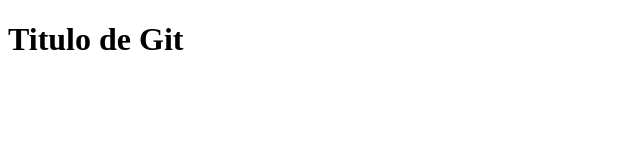
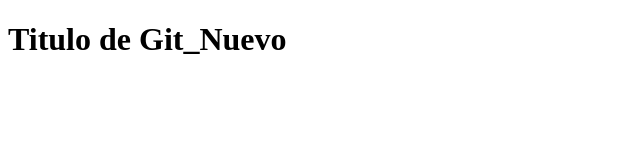
Before and after one commit to vvalenzuela/HelloWorld_GIT, a plain HTML site: page index.html in a window 1280 px wide. Shown: the whole page, without its empty margins (0-640 px from the left). Drawn offline with Linux system fonts and the light colour scheme.

Commit message:
" se modifico el index "

```diff
--- a/index.html
+++ b/index.html
@@ -7,6 +7,6 @@
     <title>Demos de GIT</title>
 </head>
 <body>
-    <h1>Titulo de Git</h1>
+    <h1>Titulo de Git_Nuevo</h1>
 </body>
 </html>
```
